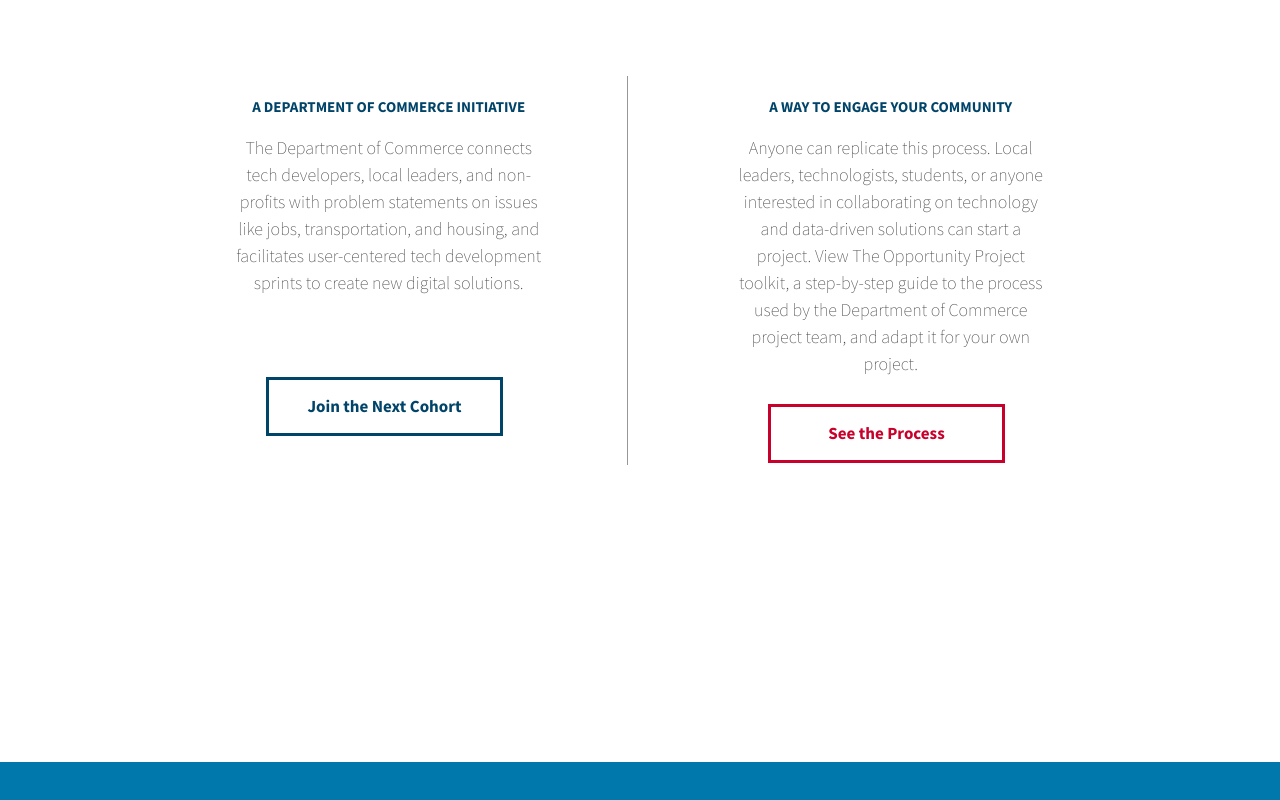
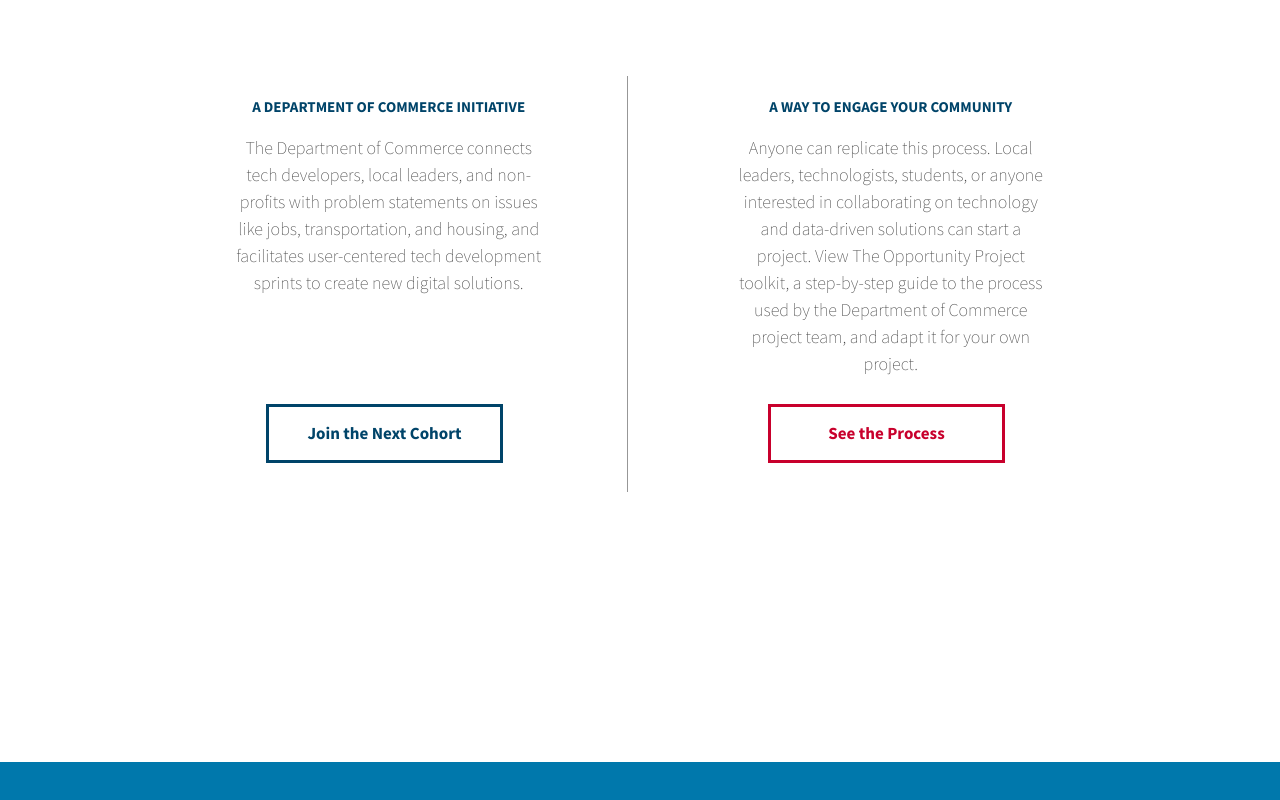
Before and after one commit to annaawang/top, a website: page dist/index.html in a window 1280 px wide. Shown: the part 1218-2018 px from the top of the page. Drawn offline with Linux system fonts and the light colour scheme.

```diff
--- a/src/sass/main.scss
+++ b/src/sass/main.scss
@@ -200,7 +200,7 @@
 		#department-of-commerce{
 			border-right: solid 1px #979797;
 			p{
-				min-height: 216px;
+				min-height: 243px;
 			}
 		}
 	}
```
Also changed, not shown: dist/css/main.css, dist/data/sampleDataV7.json, dist/img/data-consumers/IBM.png.
